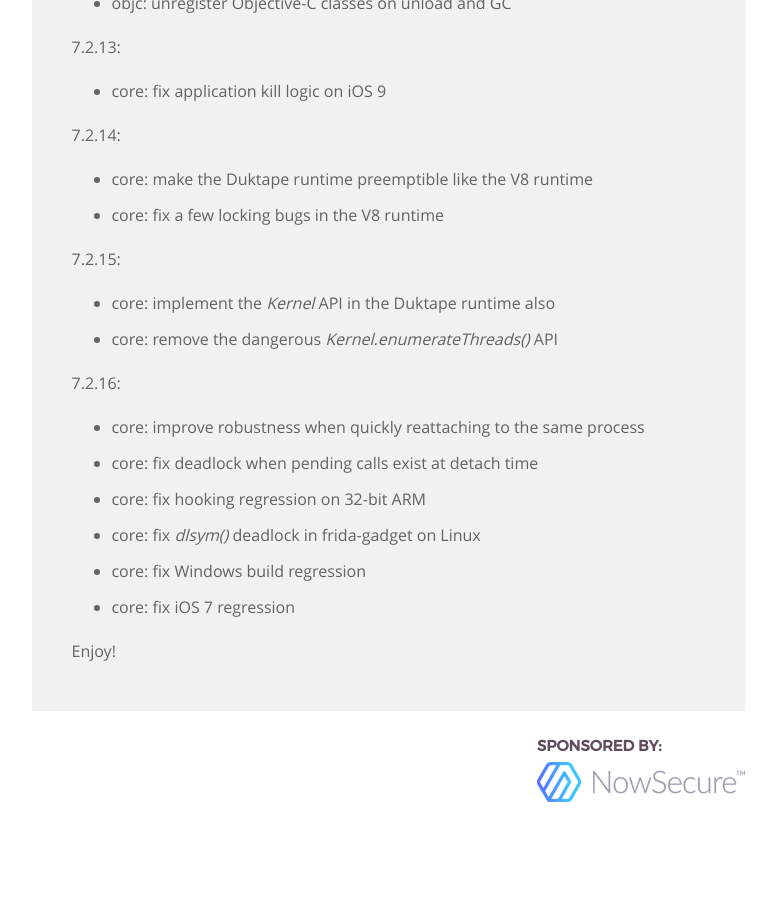
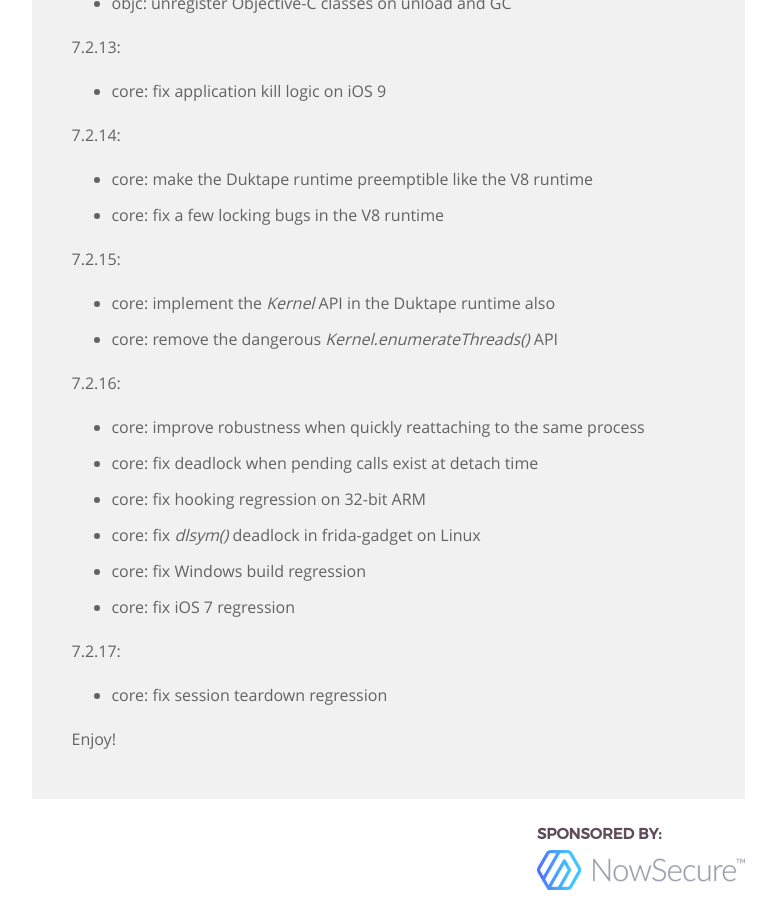
Before and after one commit to frida/frida-website, a Jekyll site: the page built from _posts/2016-06-02-frida-7-2-released.markdown, in a window 1280 px wide and 900 px high, scrolled down 4886 px. Shown: the whole window, without its empty margins (364-1140 px from the left). Built offline with Jekyll 4.4.1, drawn with Linux system fonts in a browser that asks for light colours; before the commit the page ends 5698 px from its top, so only the background shows below that.

Commit message:
Add release notes for 7.2.17

```diff
--- a/_posts/2016-06-02-frida-7-2-released.markdown
+++ b/_posts/2016-06-02-frida-7-2-released.markdown
@@ -214,4 +214,8 @@ So in closing, let's summarize the changes:
 - core: fix Windows build regression
 - core: fix iOS 7 regression
 
+7.2.17:
+
+- core: fix session teardown regression
+
 Enjoy!
```
